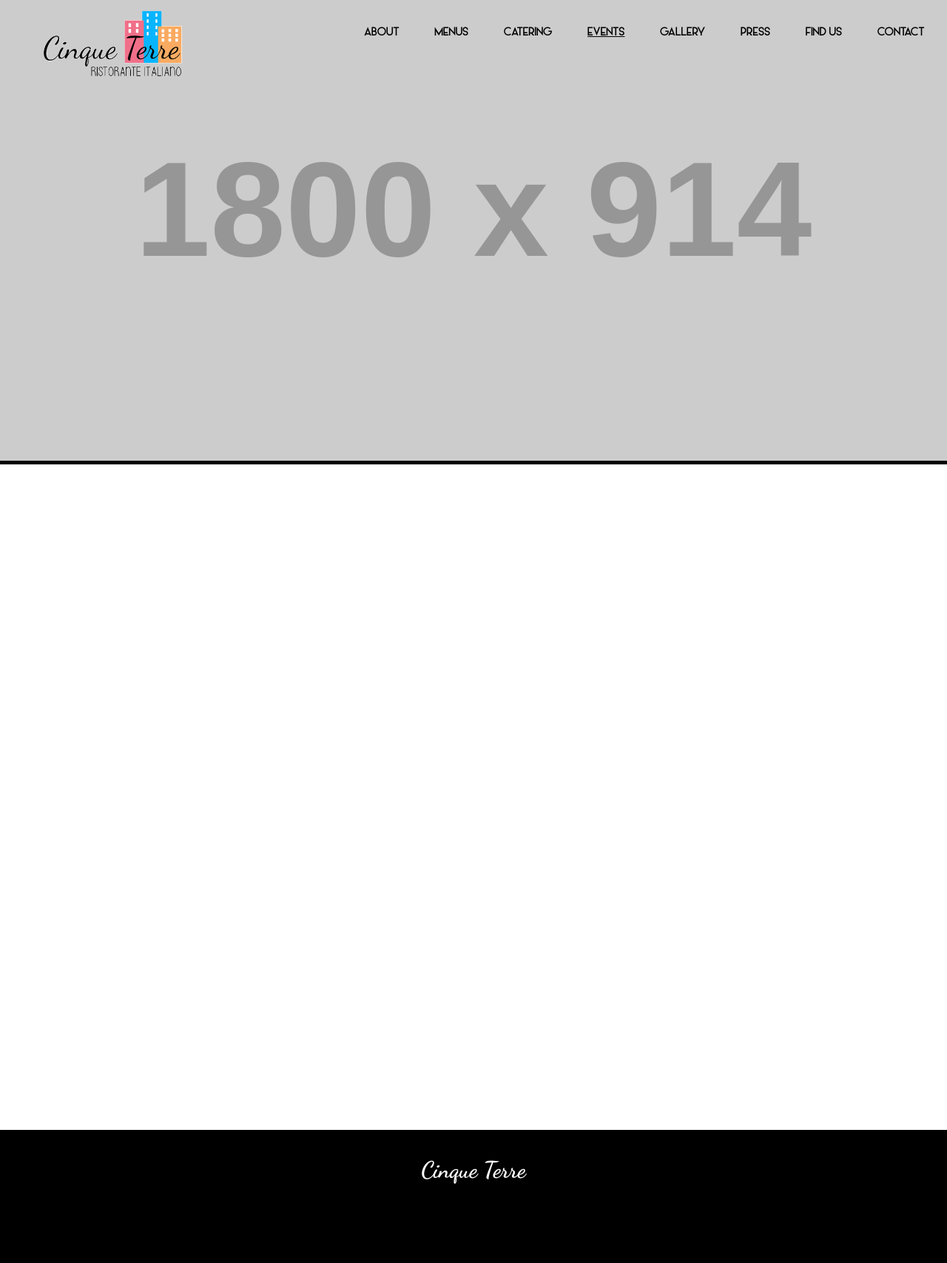
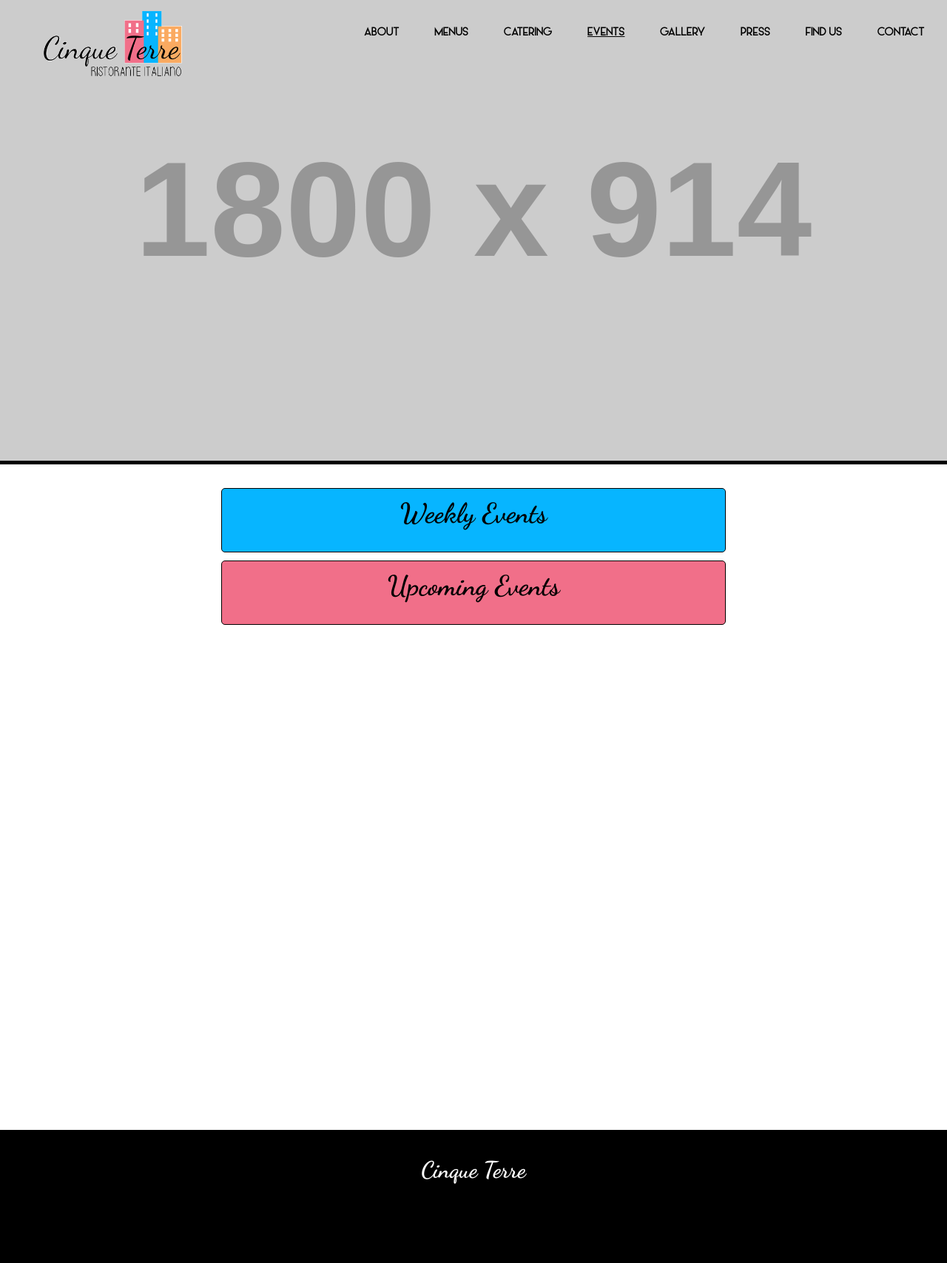
Before and after one commit to cinqueterreli/cinqueterre.github.io, a Jekyll site: the page built from events.html, in a window 1280 px wide. Shown: the whole page at 74% size. Built offline with Jekyll 4.4.1, drawn with Linux system fonts in a browser that asks for light colours; nearby versions of some CDN libraries.

Commit message:
ide dudebro

```diff
--- a/css/main.css
+++ b/css/main.css
@@ -516,6 +516,23 @@
 	text-indent:.5em;
 }
 
+
+/* ----- Events ----- */
+
+.event-category {
+  cursor:pointer;
+  padding:.5em 1em;
+  border-radius:5px;
+  border:1px solid black;
+  display:block;
+  margin:.5em 2em;
+}
+
+.event-content {
+  display:none;
+}
+
+
 /* -----COLUMNS----- */
 
 @media (min-width:700px){
--- a/events.html
+++ b/events.html
@@ -4,3 +4,32 @@
 permalink: "events.html"
 header: http://placehold.it/1800x914
 ---
+<div class="about-container">
+
+<div class="event-category blue">
+  <h2>Weekly Events</h2>
+</div>
+<div class="event-content">
+  <h3>Pedro Torres</h3>
+  <p>Lorem ipsum dolor sit amet, consectetuer adipiscing elit. Aenean commodo ligula eget dolor. Aenean massa. Cum sociis natoque penatibus et magnis dis parturient montes, nascetur ridiculus mus.</p>
+  <h3>Happy Hour</h3>
+  <p>Lorem ipsum dolor sit amet, consectetuer adipiscing elit. Aenean commodo ligula eget dolor. Aenean massa. Cum sociis natoque penatibus et magnis dis parturient montes, nascetur ridiculus mus.</p>
+  <h3>Ladies' Night</h3>
+  <p>Lorem ipsum dolor sit amet, consectetuer adipiscing elit. Aenean commodo ligula eget dolor. Aenean massa. Cum sociis natoque penatibus et magnis dis parturient montes, nascetur ridiculus mus.</p>
+  <h3>Happy Hour</h3>
+  <p>Lorem ipsum dolor sit amet, consectetuer adipiscing elit. Aenean commodo ligula eget dolor. Aenean massa. Cum sociis natoque penatibus et magnis dis parturient montes, nascetur ridiculus mus.</p>
+</div>
+
+
+<div class="event-category pink">
+  <h2>Upcoming Events</h2>
+</div>
+<div class="event-content">
+  <h3>Paint Nite</h3>
+  <h4>Insert Date here</h4>
+  <p>Lorem ipsum dolor sit amet, consectetuer adipiscing elit. Aenean commodo ligula eget dolor. Aenean massa. Cum sociis natoque penatibus et magnis dis parturient montes, nascetur ridiculus mus.</p>
+  <h4>Insert Date here</h4>
+  <p>Lorem ipsum dolor sit amet, consectetuer adipiscing elit. Aenean commodo ligula eget dolor. Aenean massa. Cum sociis natoque penatibus et magnis dis parturient montes, nascetur ridiculus mus.</p>
+</div>
+
+</div>
```
